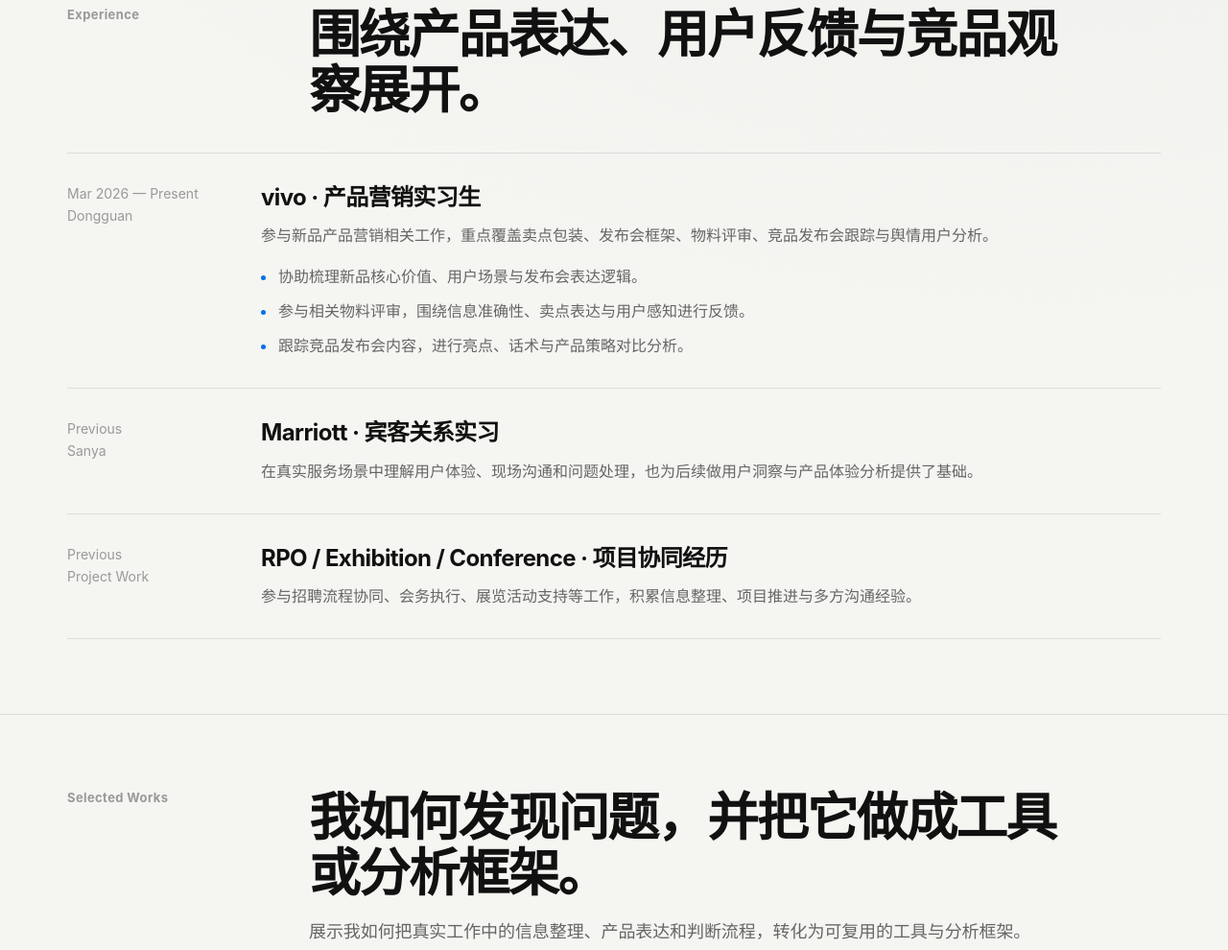
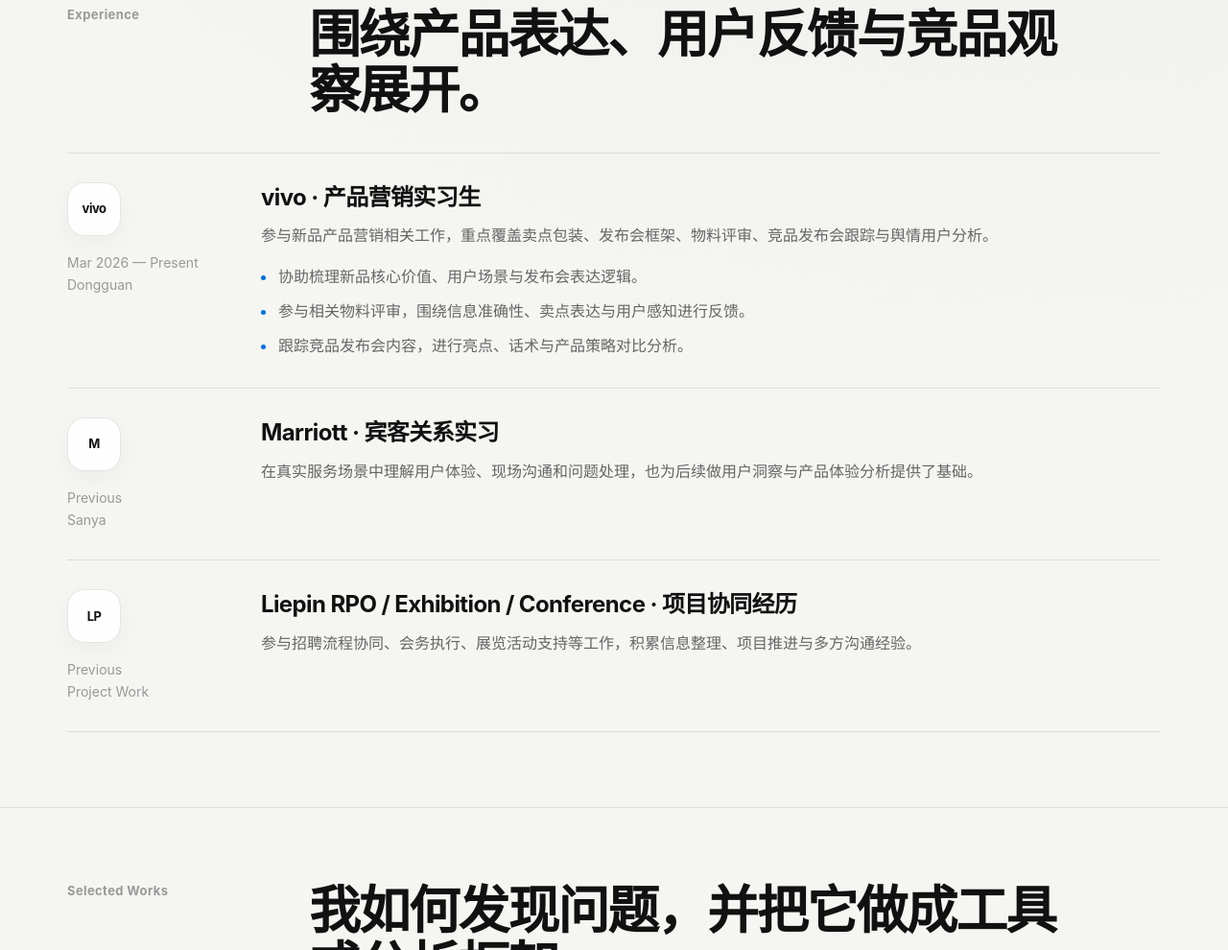
Before and after one commit to Shawn-cyber666/shawn-portfolio, a plain HTML site: page index.html in a window 1280 px wide. Shown: the part 1755-2745 px from the top of the page at 96% size. Drawn offline with Linux system fonts and the light colour scheme.

Commit message:
Update index.html

```diff
--- a/index.html
+++ b/index.html
@@ -500,6 +500,41 @@
       line-height: 1.65;
     }
 
+    .work-logo {
+      width: 56px;
+      height: 56px;
+      border-radius: 18px;
+      border: 1px solid var(--line);
+      background: color-mix(in srgb, var(--surface) 88%, transparent);
+      display: flex;
+      align-items: center;
+      justify-content: center;
+      overflow: hidden;
+      margin-bottom: 16px;
+      box-shadow: 0 8px 24px rgba(0, 0, 0, 0.04);
+      flex-shrink: 0;
+    }
+
+    .work-logo img {
+      width: 100%;
+      height: 100%;
+      object-fit: contain;
+      padding: 10px;
+      display: block;
+    }
+
+    .work-logo-text {
+      color: var(--ink);
+      font-size: 13px;
+      font-weight: 700;
+      letter-spacing: -0.04em;
+    }
+
+    .work-meta-date,
+    .work-meta-location {
+      display: block;
+    }
+
     .work-main h3 {
       font-size: 24px;
       line-height: 1.32;
@@ -752,6 +787,17 @@
     }
 
     @media (max-width: 980px) {
+      .work-logo {
+        width: 48px;
+        height: 48px;
+        margin-bottom: 12px;
+        border-radius: 16px;
+      }
+
+      .work-logo img {
+        padding: 9px;
+      }
+
       .nav {
         display: none;
       }
@@ -1012,7 +1058,13 @@
 
         <div class="work-list">
           <article class="work-item">
-            <div class="work-meta">Mar 2026 — Present<br />Dongguan</div>
+            <div class="work-meta">
+              <div class="work-logo">
+                <img src="https://www.vivo.com.cn/favicon.ico" alt="vivo logo" onerror="this.style.display='none'; this.parentElement.innerHTML='<span class=&quot;work-logo-text&quot;>vivo</span>';" />
+              </div>
+              <span class="work-meta-date">Mar 2026 — Present</span>
+              <span class="work-meta-location">Dongguan</span>
+            </div>
             <div class="work-main">
               <h3>vivo · <span class="zh">产品营销实习生</span><span class="en">Product Marketing Intern</span></h3>
               <p><span class="zh">参与新品产品营销相关工作，重点覆盖卖点包装、发布会框架、物料评审、竞品发布会跟踪与舆情用户分析。</span><span class="en">Supported product marketing work for new products, covering feature packaging, launch frameworks, material review, competitor launch tracking, and user opinion analysis.</span></p>
@@ -1025,7 +1077,13 @@
           </article>
 
           <article class="work-item">
-            <div class="work-meta">Previous<br />Sanya</div>
+            <div class="work-meta">
+              <div class="work-logo">
+                <img src="https://www.marriott.com/favicon.ico" alt="Marriott logo" onerror="this.style.display='none'; this.parentElement.innerHTML='<span class=&quot;work-logo-text&quot;>M</span>';" />
+              </div>
+              <span class="work-meta-date">Previous</span>
+              <span class="work-meta-location">Sanya</span>
+            </div>
             <div class="work-main">
               <h3>Marriott · <span class="zh">宾客关系实习</span><span class="en">Guest Relations Internship</span></h3>
               <p><span class="zh">在真实服务场景中理解用户体验、现场沟通和问题处理，也为后续做用户洞察与产品体验分析提供了基础。</span><span class="en">Built a practical understanding of service experience, communication, and issue handling in real user-facing scenarios.</span></p>
@@ -1033,9 +1091,15 @@
           </article>
 
           <article class="work-item">
-            <div class="work-meta">Previous<br />Project Work</div>
+            <div class="work-meta">
+              <div class="work-logo">
+                <img src="https://www.liepin.com/favicon.ico" alt="Liepin logo" onerror="this.style.display='none'; this.parentElement.innerHTML='<span class=&quot;work-logo-text&quot;>LP</span>';" />
+              </div>
+              <span class="work-meta-date">Previous</span>
+              <span class="work-meta-location">Project Work</span>
+            </div>
             <div class="work-main">
-              <h3>RPO / Exhibition / Conference · <span class="zh">项目协同经历</span><span class="en">Project Coordination</span></h3>
+              <h3>Liepin RPO / Exhibition / Conference · <span class="zh">项目协同经历</span><span class="en">Project Coordination</span></h3>
               <p><span class="zh">参与招聘流程协同、会务执行、展览活动支持等工作，积累信息整理、项目推进与多方沟通经验。</span><span class="en">Participated in recruitment process coordination, conference execution, and exhibition support, building skills in information organization and project delivery.</span></p>
             </div>
           </article>
```
